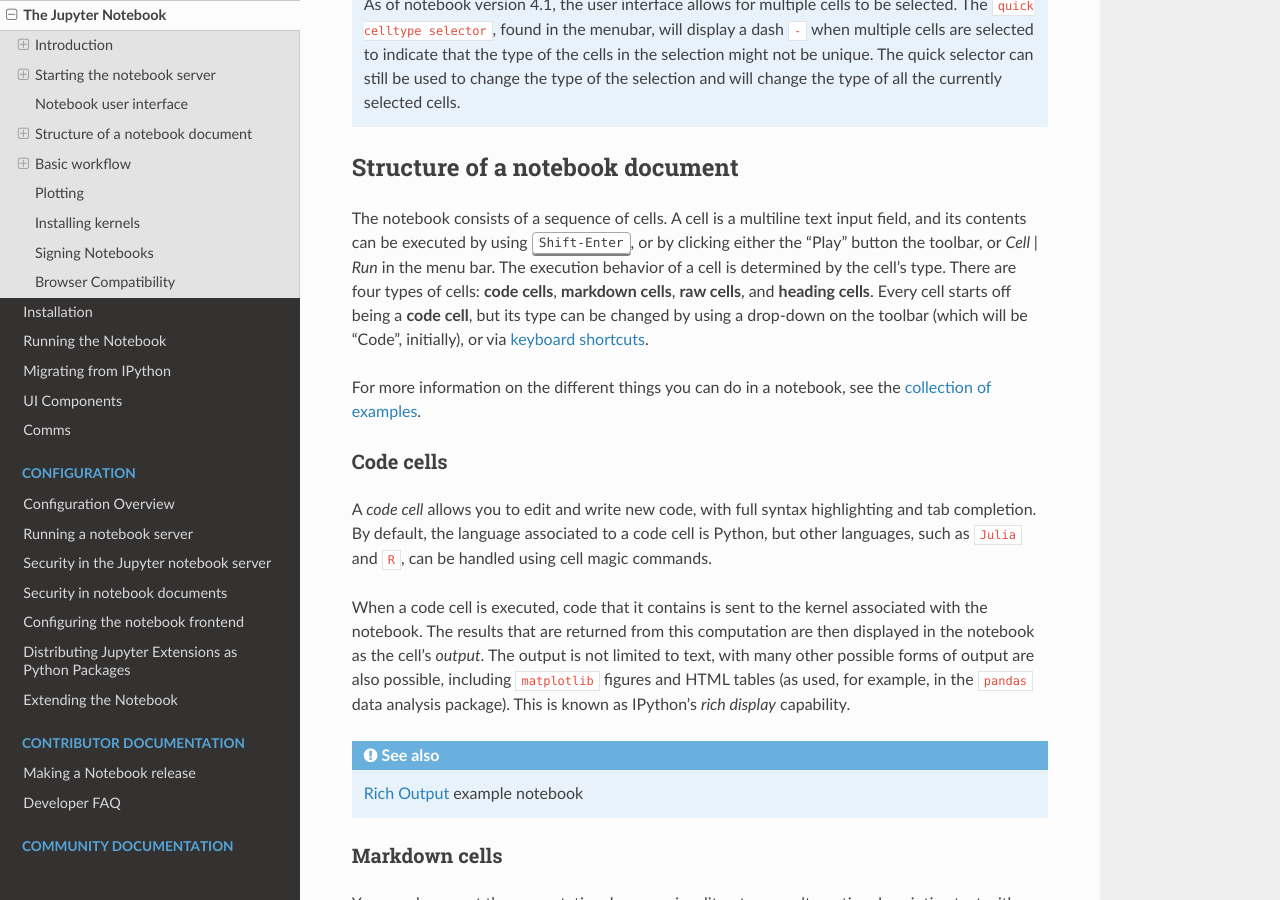
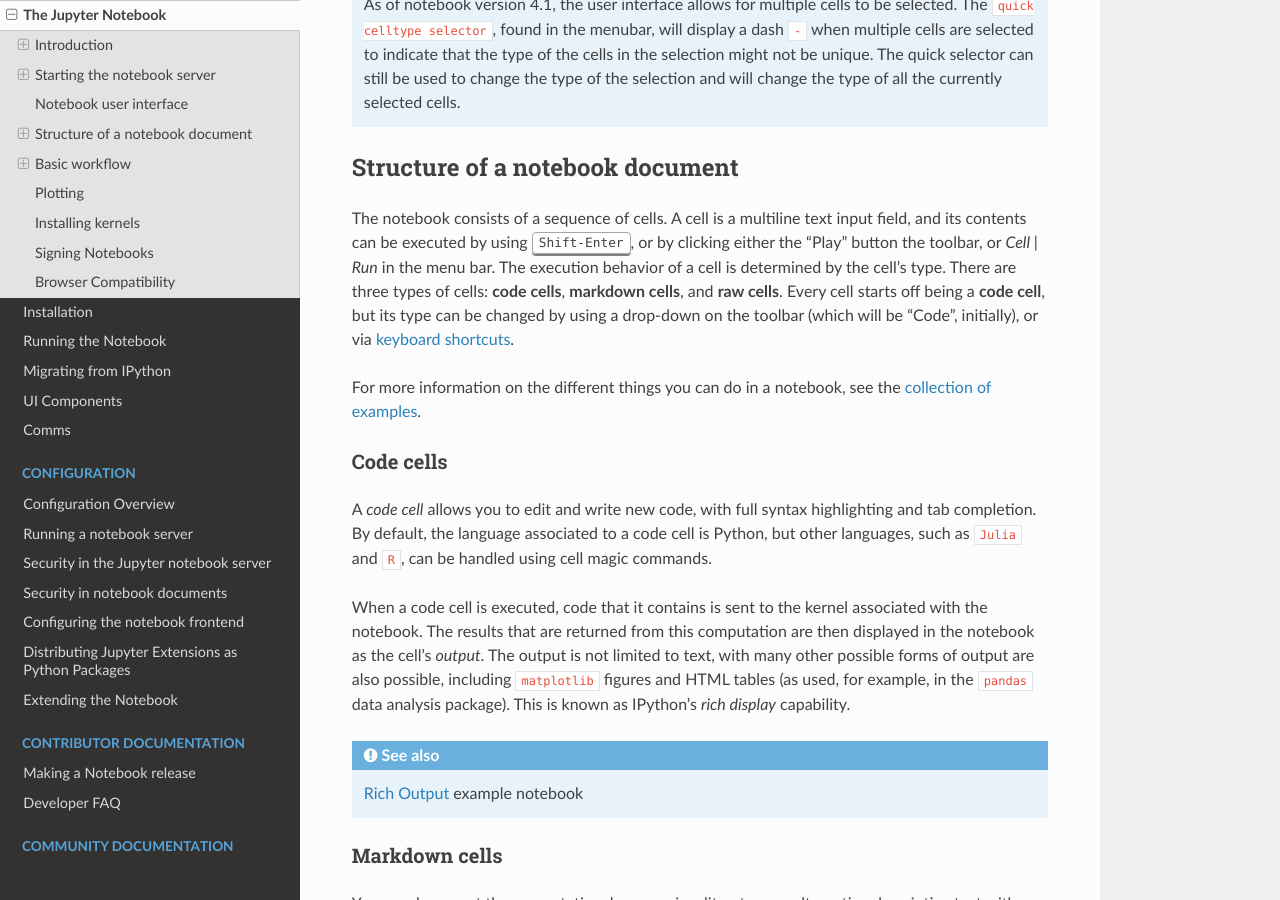
Before and after one commit to jupyter/nbclassic, a Sphinx documentation site: the page built from docs/source/notebook.rst, in a window 1280 px wide and 900 px high, scrolled down 4139 px. Built offline with Sphinx 7.4.7 and the Read the Docs theme 2.0.0, drawn with Linux system fonts in a browser that asks for light colours; pages that are not in the unit, such as notebooks, are missing from menus; the version number could not be read and is left out.

Commit message:
typos fix-2

```diff
--- a/docs/source/notebook.rst
+++ b/docs/source/notebook.rst
@@ -211,8 +211,8 @@
 The notebook consists of a sequence of cells.  A cell is a multiline text input
 field, and its contents can be executed by using :kbd:`Shift-Enter`, or by
 clicking either the "Play" button the toolbar, or `Cell | Run` in the menu bar.
-The execution behavior of a cell is determined by the cell's type.  There are four
-types of cells: **code cells**, **markdown cells**, **raw cells**, and **heading cells**.  Every
+The execution behavior of a cell is determined by the cell's type.  There are three
+types of cells: **code cells**, **markdown cells**, and **raw cells**.  Every
 cell starts off being a **code cell**, but its type can be changed by using a
 drop-down on the toolbar (which will be "Code", initially), or via
 :ref:`keyboard shortcuts <keyboard-shortcuts>`.
```
